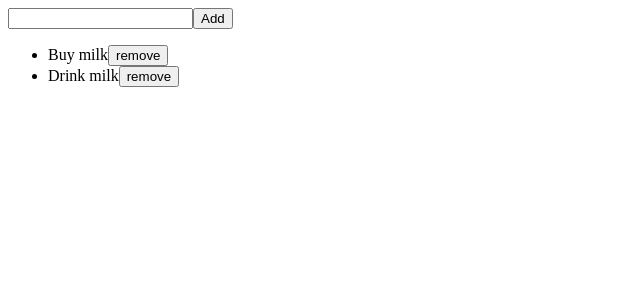
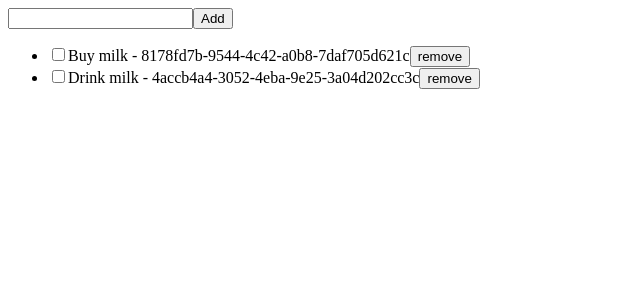
Before and after one commit to dfreire/codeZoid-001, a React (Create React App) app: page / in a window 1280 px wide. Shown: the top 300 px of the page, without its empty margins (0-640 px from the left). Built offline with nearby package versions, Linux system fonts and the light colour scheme.

Commit message:
local version working

```diff
--- a/src/App.jsx
+++ b/src/App.jsx
@@ -28,6 +28,18 @@ class App extends React.Component {
     });
   };
 
+  toggleTodo = todo => {
+    const { todos } = this.state;
+    this.setState({
+      todos: todos.map(t => {
+        if (t.id === todo.id) {
+          t.done = !t.done;
+        }
+        return t;
+      })
+    });
+  };
+
   render() {
     const { todos, newTitle } = this.state;
 
@@ -43,8 +55,21 @@ class App extends React.Component {
         </div>
         <ul>
           {todos.map(todo => (
-            <li>
-              {todo.title}
+            <li key={todo.id}>
+              <label>
+                <input
+                  type="checkbox"
+                  value={todo.done}
+                  onChange={() => this.toggleTodo(todo)}
+                />
+                <span
+                  style={{
+                    "text-decoration": todo.done ? "line-through" : "none"
+                  }}
+                >
+                  {todo.title} - {todo.id}
+                </span>
+              </label>
               <button onClick={() => this.removeTodo(todo)}>remove</button>
             </li>
           ))}
```
